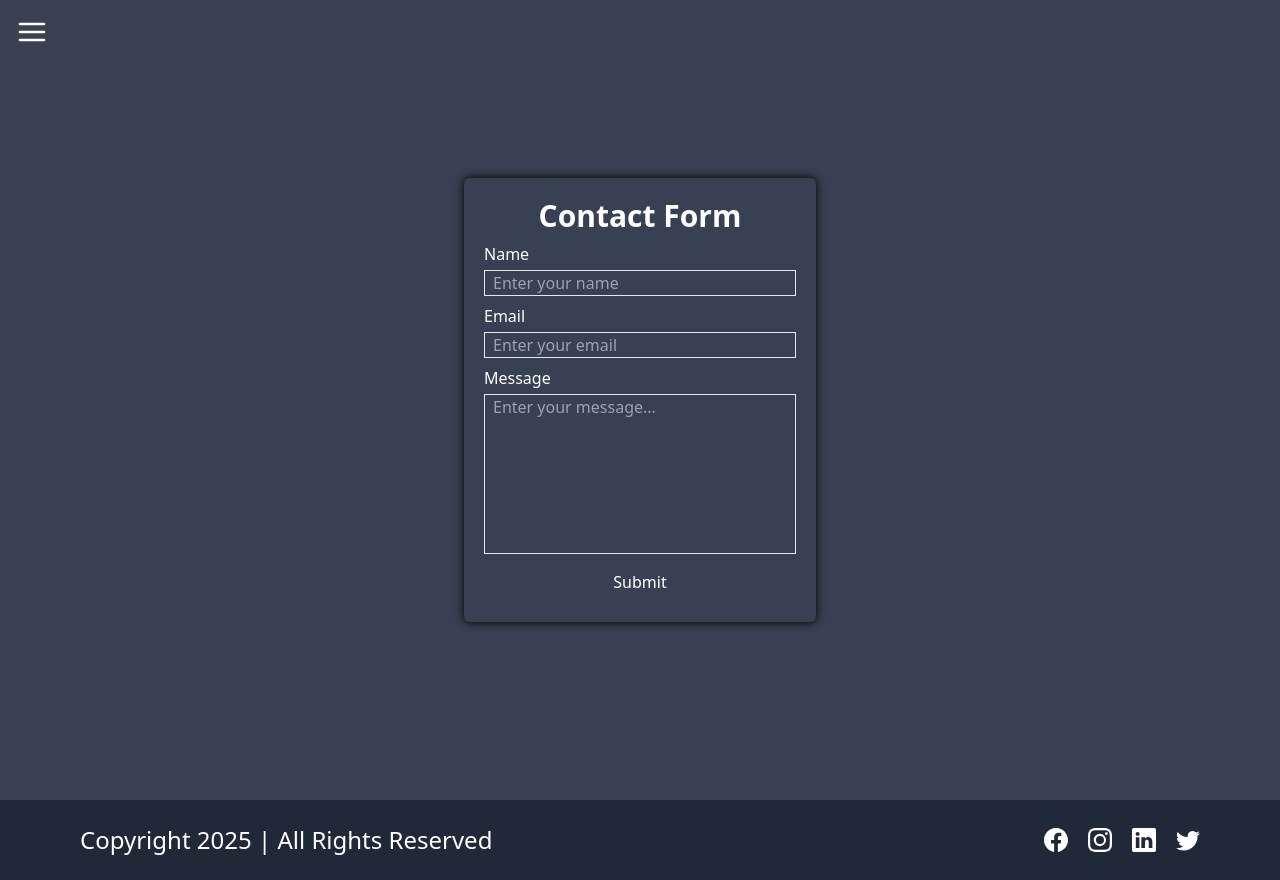
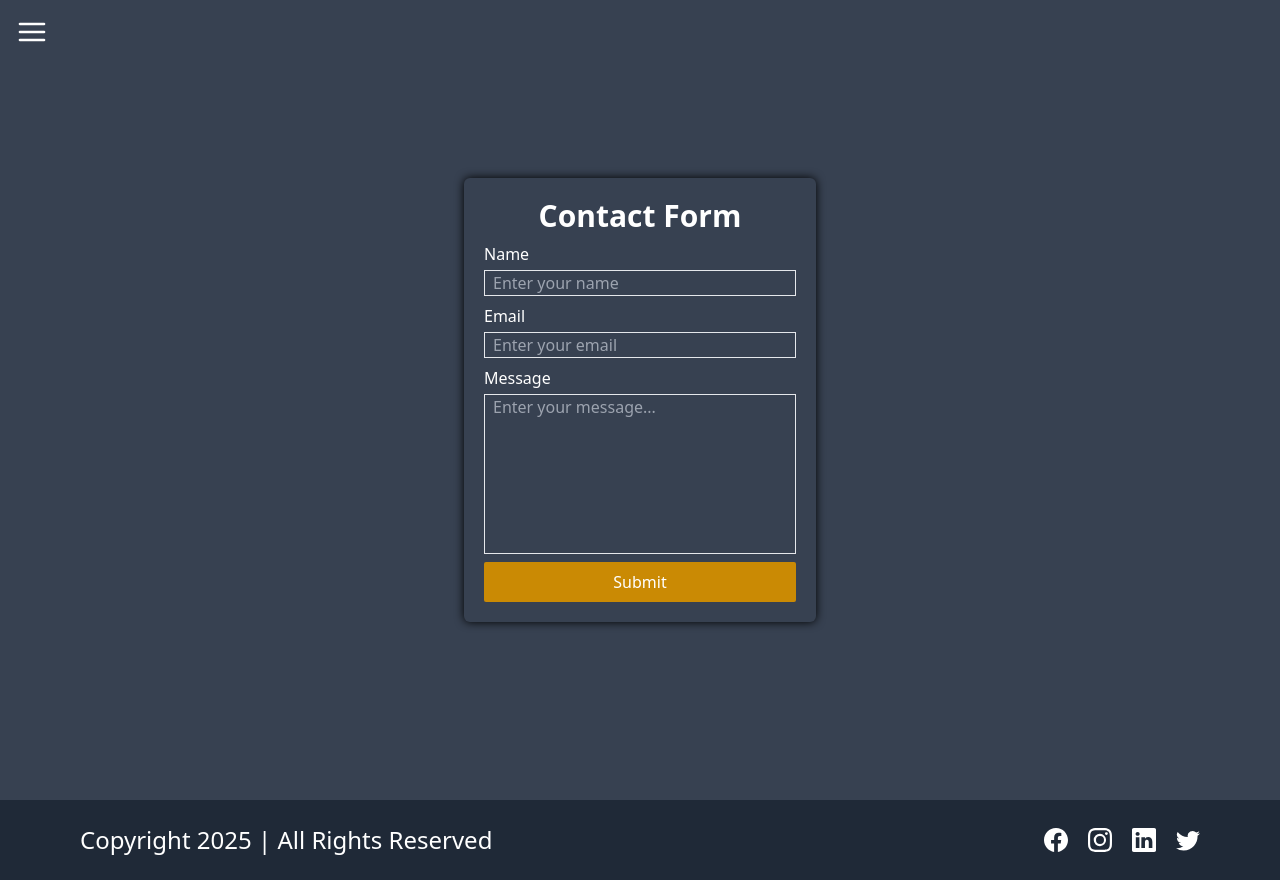
Before and after one commit to pal-boy/LMS-Project, a React (Vite) app in the folder client/: page /contact in a window 1280 px wide. Built offline with nearby package versions, Linux system fonts and the light colour scheme.

Commit message:
add navigation to home after successful contact form submission and clean up console logs in user profile retrieval

```diff
--- a/client/src/Pages/Contact.jsx
+++ b/client/src/Pages/Contact.jsx
@@ -3,9 +3,10 @@ import HomeLayout from '../Layouts/HomeLayout';
 import toast from 'react-hot-toast';
 import { isEmail } from '../Helpers/regexMatcher';
 import axiosInstance from '../Helpers/axiosInstance';
+import { useNavigate } from 'react-router-dom';
 
 const Contact = () => {
-
+    const navigate = useNavigate();
     const [userInput , setUserInput] = useState({
         name: '',
         email: '',
@@ -44,6 +45,7 @@ const Contact = () => {
                     message: ''
                 });
             };
+            navigate('/');
         } catch (error) {
             toast.error('Something went wrong while submitting response');
         }
@@ -107,7 +109,7 @@ const Contact = () => {
 
                 </div>
                 <button type="submit"
-                    className="w-full bg-yellow-600hover:bg-yellow-500 transition-all ease-in-outduration-300 rounded-sm py-2 font-semiboldtext-lg cursor-pointer"
+                    className="w-full bg-yellow-600 hover:bg-yellow-500 transition-all ease-in-outduration-300 rounded-sm py-2 font-semiboldtext-lg cursor-pointer"
                 >
                     Submit
                 </button>
```
Also changed, not shown: 1 other file (tests, documents, lock files or other folders).
